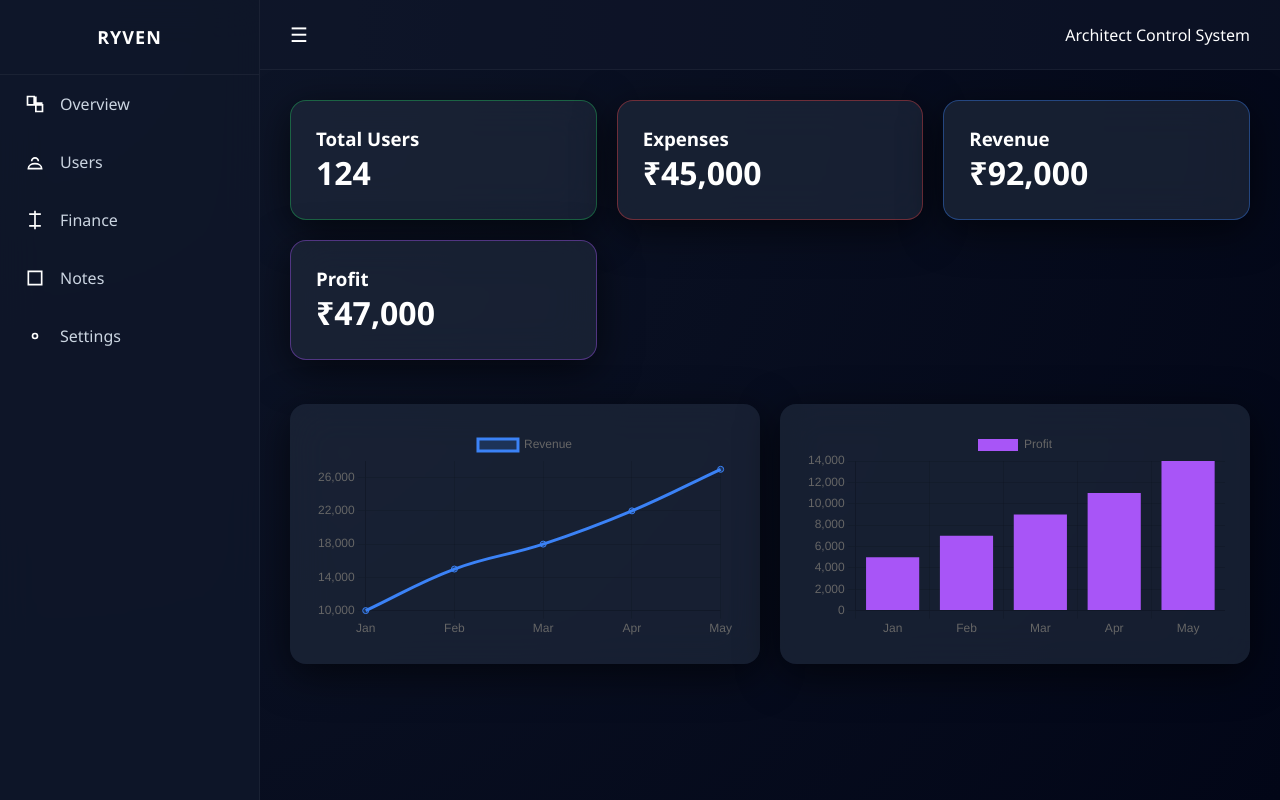
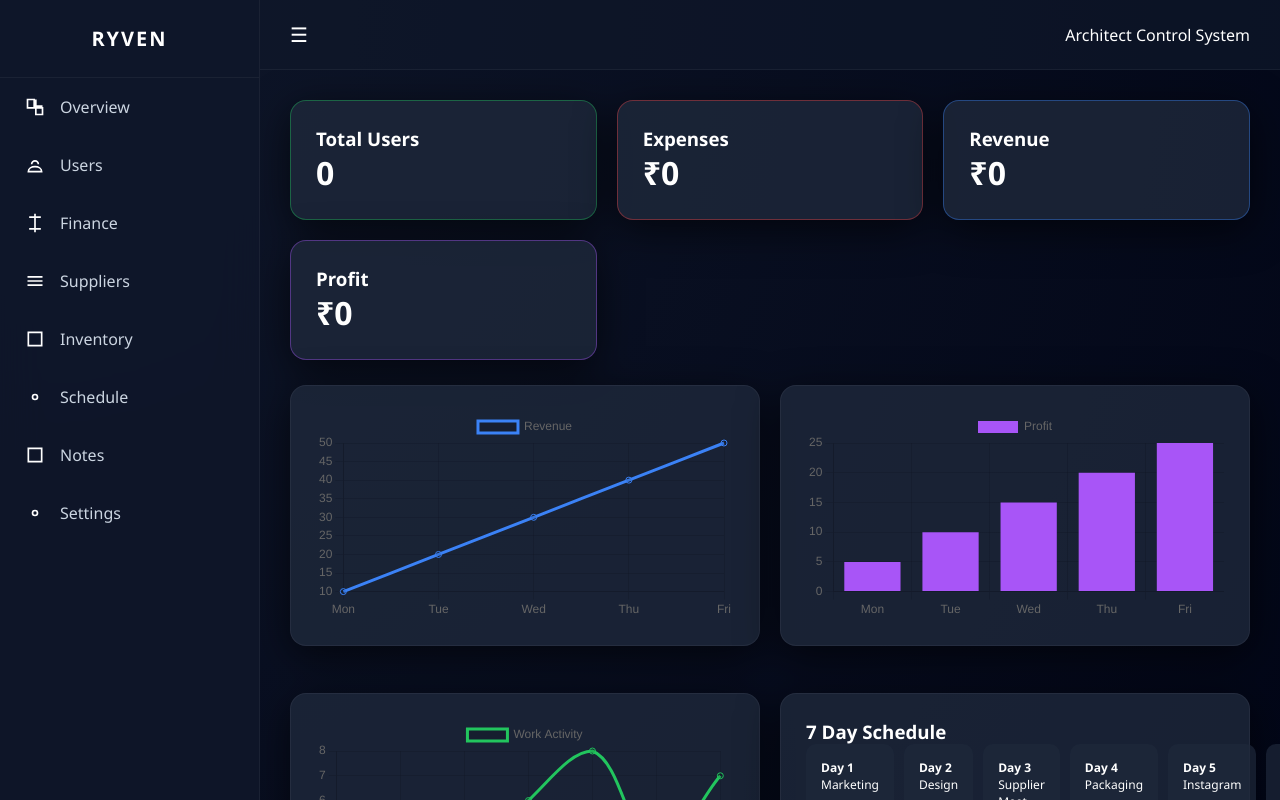
Before and after one commit to abhinavsinghyeah-lgtm/auth-project, a website: page public/admin.html in a window 1280 px wide. Drawn offline with nearby package versions, Linux system fonts and the light colour scheme.

Commit message:
afghan jalebi

```diff
--- a/public/admin.html
+++ b/public/admin.html
@@ -1,175 +1,169 @@
 <!DOCTYPE html>
 <html>
 <head>
-  <title>Control Panel</title>
+<title>RYVEN Control</title>
 <meta name="viewport" content="width=device-width, initial-scale=1.0">
-
-  <!-- Chart.js -->
 <script src="https://cdn.jsdelivr.net/npm/chart.js"></script>
 
 <style>
 
-/* ========== GLOBAL ========== */
+/* ===== GLOBAL ===== */
 
-* {
-  margin:0;
-  padding:0;
-  box-sizing:border-box;
-  font-family:'Segoe UI', sans-serif;
-}
-
-body {
-  background: radial-gradient(circle at top left, #0f172a, #020617);
+*{margin:0;padding:0;box-sizing:border-box;font-family:'Segoe UI',sans-serif;}
+body{
+background:radial-gradient(circle at top left,#0f172a,#020617);
 color:white;
 overflow:hidden;
 }
 
-/* ========== LAYOUT ========== */
+/* ===== LAYOUT ===== */
 
-.wrapper {
+.wrapper{display:flex;height:100vh;}
+.main{flex:1;display:flex;flex-direction:column;}
+
+/* ===== SIDEBAR ===== */
+
+.sidebar{
+width:260px;
+background:rgba(15,23,42,0.95);
+backdrop-filter:blur(20px);
+transition:0.3s ease;
+border-right:1px solid rgba(255,255,255,0.05);
 display:flex;
-  height:100vh;
+flex-direction:column;
 }
 
-/* ========== SIDEBAR ========== */
+.sidebar.collapsed{width:80px;}
 
-.sidebar {
-  width:260px;
-  background:rgba(15,23,42,0.9);
-  backdrop-filter:blur(20px);
-  transition:0.3s ease;
-  display:flex;
-  flex-direction:column;
-  border-right:1px solid rgba(255,255,255,0.05);
+.logo{
+padding:25px;
+font-size:20px;
+font-weight:600;
+text-align:center;
+border-bottom:1px solid rgba(255,255,255,0.05);
+letter-spacing:2px;
 }
 
-.sidebar.collapsed {
-  width:80px;
+.sidebar.collapsed .logo{
+font-size:22px;
 }
 
-.logo {
-  padding:25px;
-  font-weight:600;
-  font-size:18px;
-  text-align:center;
-  letter-spacing:1px;
-  border-bottom:1px solid rgba(255,255,255,0.05);
-}
-
-.nav-item {
+.nav-item{
 display:flex;
 align-items:center;
 gap:15px;
 padding:18px 25px;
 cursor:pointer;
-  transition:0.2s ease;
+transition:0.2s;
 color:#cbd5e1;
+position:relative;
 }
 
-.nav-item:hover {
+.nav-item:hover{
 background:rgba(59,130,246,0.1);
 color:white;
 }
 
-.nav-item svg {
-  width:20px;
-  height:20px;
-  stroke:white;
+.nav-item svg{
+width:20px;height:20px;stroke:white;
 }
 
-.sidebar.collapsed .nav-text {
-  display:none;
+.nav-text{transition:0.3s;}
+.sidebar.collapsed .nav-text{display:none;}
+.sidebar.collapsed .nav-item{justify-content:center;}
+
+/* Tooltip */
+
+.tooltip{
+position:absolute;
+left:80px;
+background:rgba(30,41,59,0.95);
+padding:6px 12px;
+border-radius:8px;
+font-size:12px;
+white-space:nowrap;
+opacity:0;
+pointer-events:none;
+transition:0.2s;
+border:1px solid rgba(255,255,255,0.05);
 }
 
-.sidebar.collapsed .nav-item {
-  justify-content:center;
+.sidebar.collapsed .nav-item:hover .tooltip{
+opacity:1;
+transform:translateX(5px);
 }
 
-/* ========== HEADER ========== */
+/* ===== HEADER ===== */
 
-.main {
-  flex:1;
-  display:flex;
-  flex-direction:column;
-}
-
-.header {
+.header{
 height:70px;
 display:flex;
 align-items:center;
 justify-content:space-between;
 padding:0 30px;
 border-bottom:1px solid rgba(255,255,255,0.05);
-  background:rgba(15,23,42,0.6);
+background:rgba(15,23,42,0.7);
 }
 
-.toggle-btn {
-  cursor:pointer;
-  font-size:20px;
-}
+.toggle-btn{cursor:pointer;font-size:20px;}
 
-/* ========== CONTENT ========== */
+/* ===== CONTENT ===== */
 
-.content {
+.content{
 flex:1;
 padding:30px;
 overflow:auto;
-  animation:fadeIn 0.4s ease;
+animation:fadeIn 0.3s ease;
 }
 
-@keyframes fadeIn {
-  from{opacity:0; transform:translateY(10px)}
-  to{opacity:1; transform:translateY(0)}
+@keyframes fadeIn{
+from{opacity:0;transform:translateY(10px);}
+to{opacity:1;transform:translateY(0);}
 }
 
-/* ========== CARDS ========== */
+/* ===== GRID & CARDS ===== */
 
-.grid {
+.grid{
 display:grid;
 grid-template-columns:repeat(auto-fit,minmax(250px,1fr));
 gap:20px;
+margin-bottom:25px;
 }
 
-.card {
-  background:rgba(30,41,59,0.7);
+.card{
+background:rgba(30,41,59,0.8);
 padding:25px;
 border-radius:16px;
-  backdrop-filter:blur(20px);
 box-shadow:0 10px 40px rgba(0,0,0,0.6);
-  transition:0.2s ease;
+border:1px solid rgba(255,255,255,0.05);
+transition:0.2s;
 }
 
-.card:hover {
-  transform:translateY(-5px);
+.card:hover{transform:translateY(-5px);}
+
+.green{border-color:rgba(34,197,94,0.4);}
+.red{border-color:rgba(239,68,68,0.4);}
+.blue{border-color:rgba(59,130,246,0.4);}
+.purple{border-color:rgba(168,85,247,0.4);}
+
+/* ===== TABLE ===== */
+
+table{width:100%;border-collapse:collapse;margin-top:20px;}
+th,td{padding:12px;text-align:left;}
+th{color:#94a3b8;font-weight:500;}
+tr{border-bottom:1px solid rgba(255,255,255,0.05);}
+
+.schedule-grid{
+display:grid;
+grid-template-columns:repeat(7,1fr);
+gap:10px;
 }
 
-/* Accent glow classes */
-
-.green { border:1px solid rgba(34,197,94,0.4); }
-.red { border:1px solid rgba(239,68,68,0.4); }
-.blue { border:1px solid rgba(59,130,246,0.4); }
-.purple { border:1px solid rgba(168,85,247,0.4); }
-
-/* ========== TABLE ========== */
-
-table {
-  width:100%;
-  border-collapse:collapse;
-  margin-top:20px;
-}
-
-th, td {
-  padding:12px;
-  text-align:left;
-}
-
-th {
-  color:#94a3b8;
-  font-weight:500;
-}
-
-tr {
-  border-bottom:1px solid rgba(255,255,255,0.05);
+.schedule-day{
+background:rgba(30,41,59,0.7);
+padding:15px;
+border-radius:10px;
+font-size:12px;
 }
 
 </style>
@@ -179,16 +173,18 @@ tr {
 
 <div class="wrapper">
 
-  <!-- SIDEBAR -->
 <div class="sidebar" id="sidebar">
 
-    <div class="logo">RYVEN</div>
+<div class="logo" id="logoText">RYVEN</div>
+
+<!-- Modules -->
 
 <div class="nav-item" onclick="showModule('overview')">
 <svg fill="none" stroke-width="2" viewBox="0 0 24 24">
 <path d="M3 13h8V3H3zM13 21h8v-8h-8zM13 3v8h8"/>
 </svg>
 <span class="nav-text">Overview</span>
+<span class="tooltip">Overview</span>
 </div>
 
 <div class="nav-item" onclick="showModule('users')">
@@ -197,6 +193,7 @@ tr {
 <path d="M12 14c-4 0-8 2-8 6h16c0-4-4-6-8-6z"/>
 </svg>
 <span class="nav-text">Users</span>
+<span class="tooltip">Users</span>
 </div>
 
 <div class="nav-item" onclick="showModule('finance')">
@@ -204,6 +201,31 @@ tr {
 <path d="M12 1v22M5 5h14M5 19h14"/>
 </svg>
 <span class="nav-text">Finance</span>
+<span class="tooltip">Finance</span>
+</div>
+
+<div class="nav-item" onclick="showModule('suppliers')">
+<svg fill="none" stroke-width="2" viewBox="0 0 24 24">
+<path d="M3 7h18M3 12h18M3 17h18"/>
+</svg>
+<span class="nav-text">Suppliers</span>
+<span class="tooltip">Suppliers</span>
+</div>
+
+<div class="nav-item" onclick="showModule('inventory')">
+<svg fill="none" stroke-width="2" viewBox="0 0 24 24">
+<path d="M4 4h16v16H4z"/>
+</svg>
+<span class="nav-text">Inventory</span>
+<span class="tooltip">Inventory</span>
+</div>
+
+<div class="nav-item" onclick="showModule('schedule')">
+<svg fill="none" stroke-width="2" viewBox="0 0 24 24">
+<circle cx="12" cy="12" r="3"/>
+</svg>
+<span class="nav-text">Schedule</span>
+<span class="tooltip">Schedule</span>
 </div>
 
 <div class="nav-item" onclick="showModule('notes')">
@@ -211,6 +233,7 @@ tr {
 <path d="M4 4h16v16H4z"/>
 </svg>
 <span class="nav-text">Notes</span>
+<span class="tooltip">Notes</span>
 </div>
 
 <div class="nav-item" onclick="showModule('settings')">
@@ -218,11 +241,11 @@ tr {
 <circle cx="12" cy="12" r="3"/>
 </svg>
 <span class="nav-text">Settings</span>
+<span class="tooltip">Settings</span>
 </div>
 
 </div>
 
-  <!-- MAIN -->
 <div class="main">
 
 <div class="header">
@@ -232,110 +255,92 @@ tr {
 
 <div class="content" id="moduleContent">
 
-      <!-- DEFAULT OVERVIEW -->
-
-      <div id="overviewModule">
+<!-- Default Overview -->
 
 <div class="grid">
 
-          <div class="card green">
-            <h3>Total Users</h3>
-            <h1>124</h1>
-          </div>
-
-          <div class="card red">
-            <h3>Expenses</h3>
-            <h1>₹45,000</h1>
-          </div>
-
-          <div class="card blue">
-            <h3>Revenue</h3>
-            <h1>₹92,000</h1>
-          </div>
-
-          <div class="card purple">
-            <h3>Profit</h3>
-            <h1>₹47,000</h1>
-          </div>
+<div class="card green"><h3>Total Users</h3><h1 id="totalUsers">0</h1></div>
+<div class="card red"><h3>Expenses</h3><h1 id="expenses">₹0</h1></div>
+<div class="card blue"><h3>Revenue</h3><h1 id="revenue">₹0</h1></div>
+<div class="card purple"><h3>Profit</h3><h1 id="profit">₹0</h1></div>
 
 </div>
 
-        <br><br>
+<div class="grid">
+
+<div class="card"><canvas id="revenueChart"></canvas></div>
+<div class="card"><canvas id="profitChart"></canvas></div>
+
+</div>
+
+<br>
 
 <div class="grid">
 
-          <div class="card">
-            <canvas id="revenueChart"></canvas>
-          </div>
+<div class="card"><canvas id="activityChart"></canvas></div>
 
 <div class="card">
-            <canvas id="profitChart"></canvas>
+<h3>7 Day Schedule</h3>
+<div class="schedule-grid" id="scheduleGrid"></div>
 </div>
 
 </div>
 
 </div>
-
 </div>
-
-  </div>
-
 </div>
 
 <script>
 
-/* Sidebar toggle */
+/* Sidebar */
 
-function toggleSidebar() {
-  document.getElementById("sidebar").classList.toggle("collapsed");
+function toggleSidebar(){
+const sb=document.getElementById("sidebar");
+sb.classList.toggle("collapsed");
+document.getElementById("logoText").innerText=
+sb.classList.contains("collapsed")?"R":"RYVEN";
 }
 
 /* Module switching */
 
-function showModule(name) {
-  const container = document.getElementById("moduleContent");
-
-  if(name === "users") {
-    container.innerHTML = `
-      <h2>User Management</h2>
-      <table>
-        <tr><th>Username</th><th>Role</th></tr>
-        <tr><td>architect</td><td>owner</td></tr>
-      </table>
-    `;
+function showModule(name){
+document.getElementById("moduleContent").innerHTML=
+"<h2 style='opacity:0.6'>"+name.toUpperCase()+" module (to be connected backend)</h2>";
 }
 
-  if(name === "overview") {
-    location.reload();
-  }
-}
+/* Charts placeholder */
 
-/* Charts */
-
-new Chart(document.getElementById("revenueChart"), {
-  type: 'line',
-  data: {
-    labels: ['Jan','Feb','Mar','Apr','May'],
-    datasets: [{
-      label:'Revenue',
-      data:[10000,15000,18000,22000,27000],
-      borderColor:'#3b82f6',
-      backgroundColor:'rgba(59,130,246,0.2)',
-      tension:0.4
-    }]
-  }
+new Chart(document.getElementById("revenueChart"),{
+type:'line',
+data:{labels:['Mon','Tue','Wed','Thu','Fri'],
+datasets:[{label:'Revenue',data:[10,20,30,40,50],borderColor:'#3b82f6',tension:0.4}]}
 });
 
-new Chart(document.getElementById("profitChart"), {
-  type: 'bar',
-  data: {
-    labels:['Jan','Feb','Mar','Apr','May'],
-    datasets:[{
-      label:'Profit',
-      data:[5000,7000,9000,11000,14000],
-      backgroundColor:'#a855f7'
-    }]
-  }
+new Chart(document.getElementById("profitChart"),{
+type:'bar',
+data:{labels:['Mon','Tue','Wed','Thu','Fri'],
+datasets:[{label:'Profit',data:[5,10,15,20,25],backgroundColor:'#a855f7'}]}
+});
+
+new Chart(document.getElementById("activityChart"),{
+type:'line',
+data:{labels:['Mon','Tue','Wed','Thu','Fri','Sat','Sun'],
+datasets:[{label:'Work Activity',data:[2,5,3,6,8,4,7],borderColor:'#22c55e',tension:0.4}]}
+});
+
+/* Schedule Placeholder */
+
+const schedule=[
+"Marketing","Design","Supplier Meet","Packaging",
+"Instagram","Research","Planning"
+];
+
+const grid=document.getElementById("scheduleGrid");
+schedule.forEach((item,i)=>{
+const div=document.createElement("div");
+div.className="schedule-day";
+div.innerHTML="<b>Day "+(i+1)+"</b><br>"+item;
+grid.appendChild(div);
 });
 
 </script>
```
Lines whose indentation alone changed are shown as unchanged.
